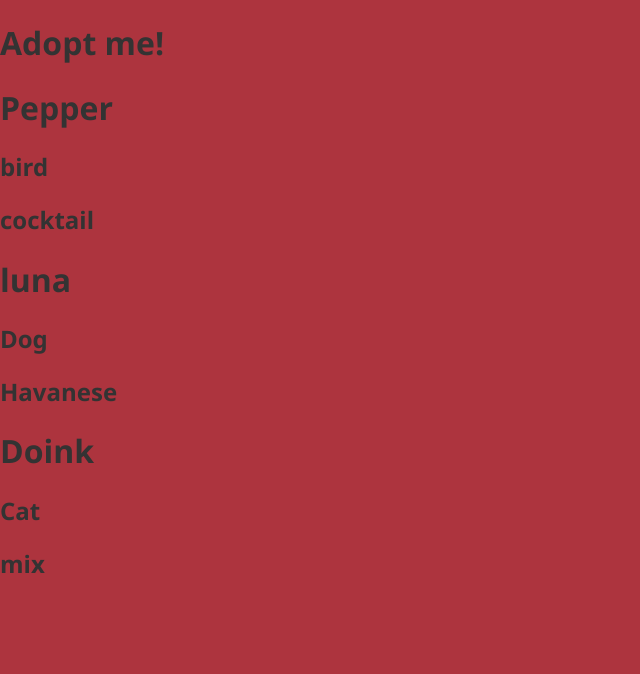
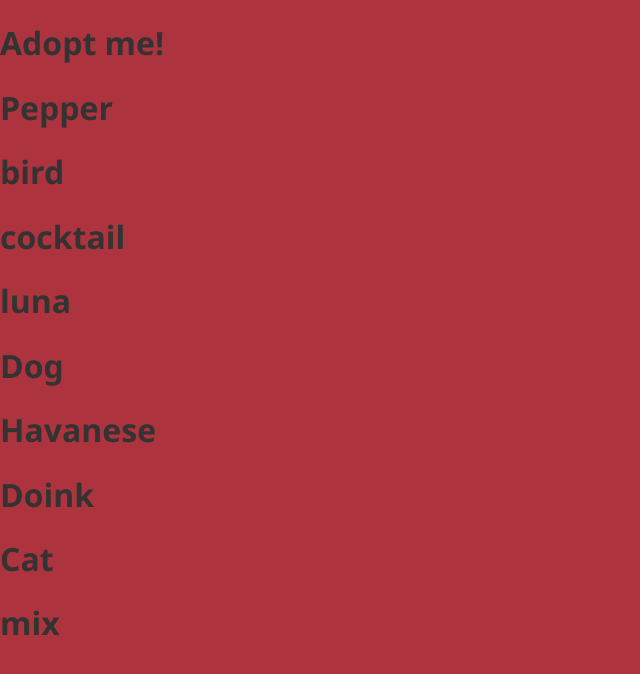
Before and after one commit to manishsaraan/fem-react-v4, a React (Vite) app: page / in a window 1280 px wide. Shown: the top 674 px of the page, without its empty margins (0-640 px from the left). Built offline with nearby package versions, Linux system fonts and the light colour scheme.

Commit message:
components updated with jsx

```diff
--- a/src/App.js
+++ b/src/App.js
@@ -8,25 +8,15 @@ class App extends React.Component {
   }
 
   render() {
-    return React.createElement("div", {}, [
-      React.createElement(
-        "h1",
-        { onClick: this.handleTitleClick },
-        "Adopt me!"
-      ),
-      React.createElement(Pet, {
-        name: "Pepper",
-        animal: "bird",
-        breed: "cocktail"
-      }),
-      React.createElement(Pet, {
-        name: "luna",
-        animal: "Dog",
-        breed: "Havanese"
-      }),
-      React.createElement(Pet, { name: "Doink", animal: "Cat", breed: "mix" })
-    ]);
+    return (
+      <div>
+        <h1 onClick={this.handleTitleClick}>Adopt me!</h1>
+        <Pet name="Pepper" animal="bird" breed="cocktail" />
+        <Pet name="luna" animal="Dog" breed="Havanese" />
+        <Pet name="Doink" animal="Cat" breed="mix" />
+      </div>
+    );
   }
 }
 
-render(React.createElement(App), document.querySelector("#root"));
+render(<App />, document.querySelector("#root"));
--- a/src/Pet.js
+++ b/src/Pet.js
@@ -1,11 +1,13 @@
 import React from "react";
 
 const Pet = props => {
-  return React.createElement("div", {}, [
-    React.createElement("h1", null, props.name),
-    React.createElement("h2", null, props.animal),
-    React.createElement("h2", null, props.breed)
-  ]);
+  return (
+    <div>
+      <h1>{props.name}</h1>
+      <h1>{props.animal}</h1>
+      <h1>{props.breed}</h1>
+    </div>
+  );
 };
 
 export default Pet;
```
